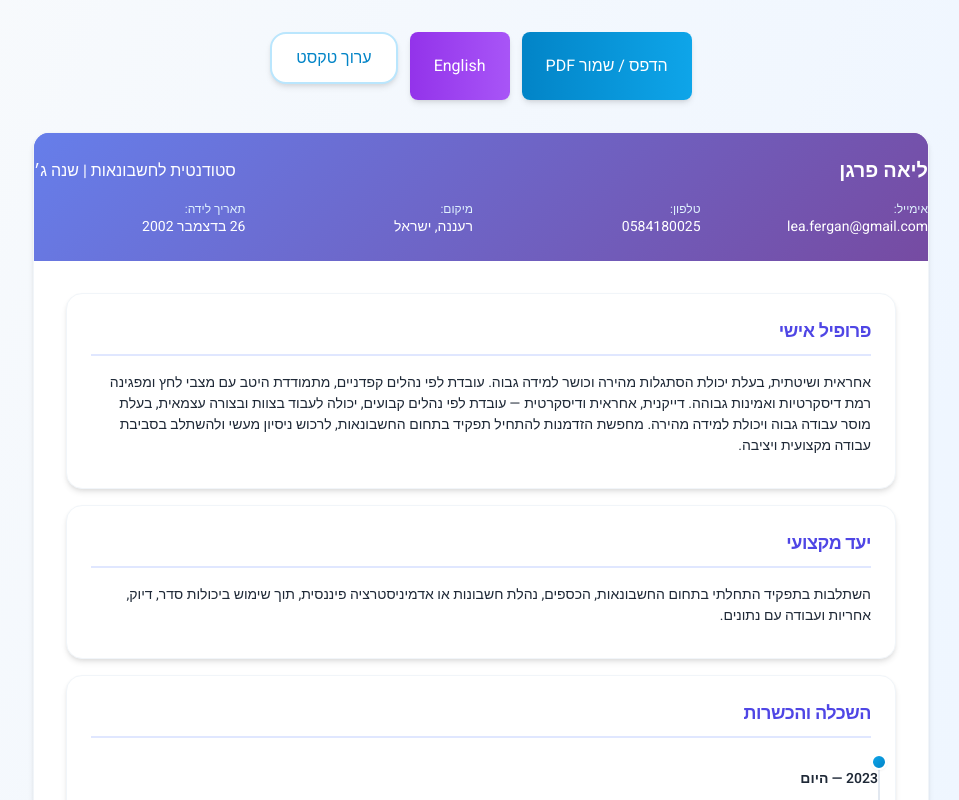
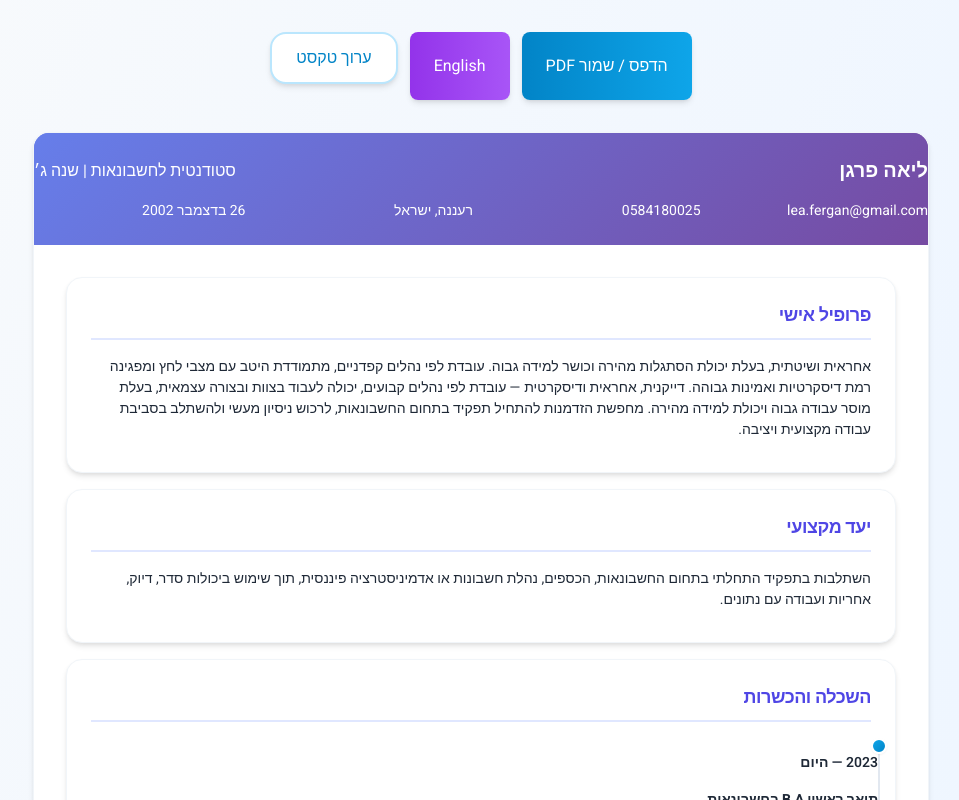
Before and after one commit to Sy2force/cv-lea, a React (Vite) app: page / in a window 1280 px wide. Shown: the top 800 px of the page, without its empty margins (159-1118 px from the left). Built offline with nearby package versions, Linux system fonts and the light colour scheme.

Commit message:
Remove labels from contact information for cleaner layout

```diff
--- a/src/App.jsx
+++ b/src/App.jsx
@@ -749,7 +749,6 @@ export default function App() {
                 <div className="flex items-center gap-2">
 
                   <div className="min-w-0 flex-1">
-                    <span className="text-primary-100 text-xs block">{translations[language].labels.email}:</span>
                     {editable ? (
                       <input
                         type="text"
@@ -765,7 +764,6 @@ export default function App() {
                 <div className="flex items-center gap-2">
 
                   <div className="min-w-0 flex-1">
-                    <span className="text-primary-100 text-xs block">{translations[language].labels.phone}:</span>
                     {editable ? (
                       <input
                         type="text"
@@ -781,7 +779,6 @@ export default function App() {
                 <div className="flex items-center gap-2">
 
                   <div className="min-w-0 flex-1">
-                    <span className="text-primary-100 text-xs block">{translations[language].labels.location}:</span>
                     {editable ? (
                       <input
                         type="text"
@@ -797,7 +794,6 @@ export default function App() {
                 <div className="flex items-center gap-2">
 
                   <div className="min-w-0 flex-1">
-                    <span className="text-primary-100 text-xs block">{translations[language].labels.birthDate}:</span>
                     {editable ? (
                       <input
                         type="text"
```
